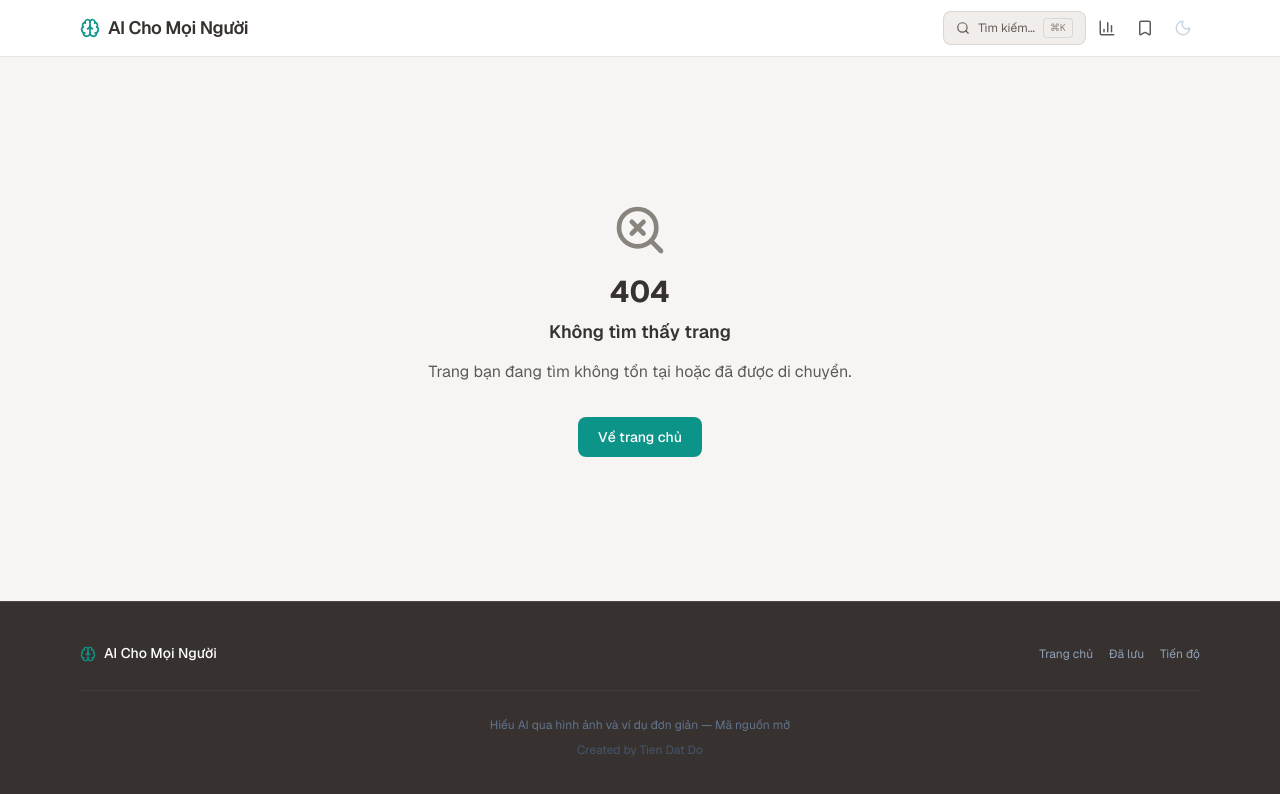
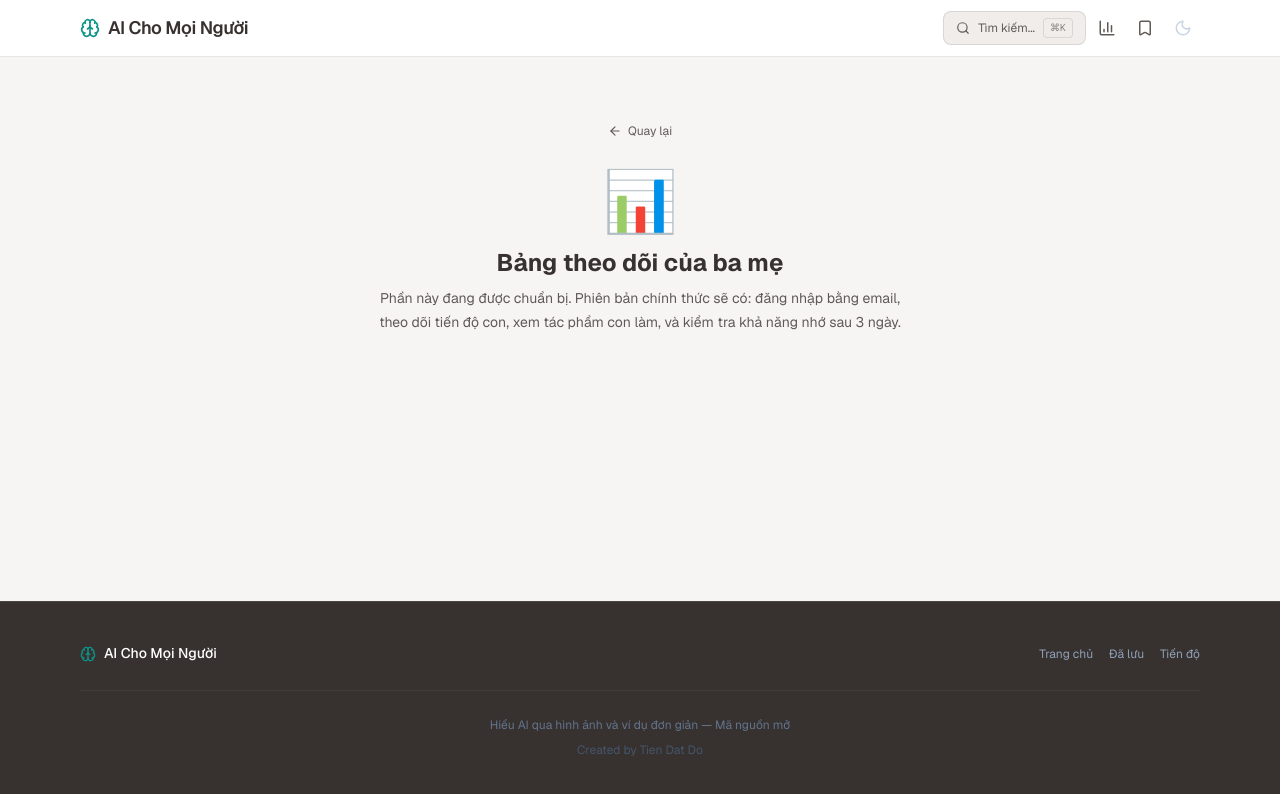
Before and after one commit to Dondo0936/vietnamese-ai-for-beginner, a Next.js app: page /kids/parent in a window 1280 px wide. Before the commit this address had no page. Shown: the top 794 px of the page. Built offline with nearby package versions, Linux system fonts and the light colour scheme; no server answers.

Commit message:
feat(kids): /kids/parent Phase 1 coming-soon stub
Placeholder page describing what the Phase 2 dashboard will include
(email login, progress tracking, artifact gallery, 3-day retention
checks). Keeps the route live so home-page links resolve without
forcing Phase 2 auth work into Phase 1.

```diff
--- /dev/null
+++ b/src/app/kids/parent/page.tsx
@@ -0,0 +1,34 @@
+import AppShell from "@/components/layout/AppShell";
+import Link from "next/link";
+import { ArrowLeft } from "lucide-react";
+
+/**
+ * Parent dashboard stub — Phase 2 will:
+ *   - move to a server component behind a proxy.ts cookie check +
+ *     Supabase session verification in the layout.tsx
+ *   - render ParentDashboard (artifacts gallery, retention score, etc.)
+ * Spec §7, §9, §10.3.
+ */
+export default function ParentDashboardStubPage() {
+  return (
+    <AppShell>
+      <div className="mx-auto max-w-xl px-4 py-16 text-center">
+        <Link
+          href="/kids"
+          className="inline-flex items-center gap-1.5 text-xs text-muted hover:text-foreground transition-colors mb-8"
+        >
+          <ArrowLeft size={14} />
+          Quay lại
+        </Link>
+        <div className="text-6xl mb-4" aria-hidden="true">📊</div>
+        <h1 className="text-2xl font-bold text-foreground mb-2">
+          Bảng theo dõi của ba mẹ
+        </h1>
+        <p className="text-sm text-muted">
+          Phần này đang được chuẩn bị. Phiên bản chính thức sẽ có: đăng nhập bằng email,
+          theo dõi tiến độ con, xem tác phẩm con làm, và kiểm tra khả năng nhớ sau 3 ngày.
+        </p>
+      </div>
+    </AppShell>
+  );
+}
```
